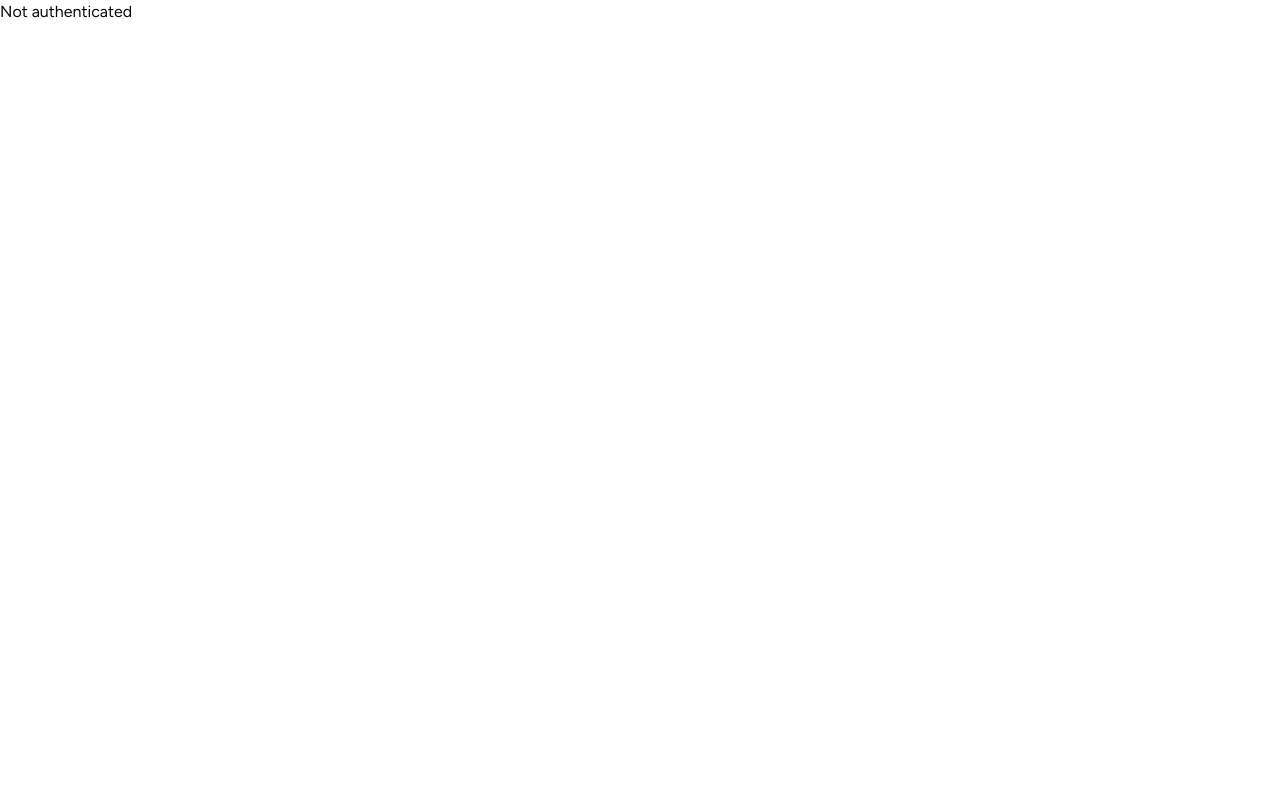
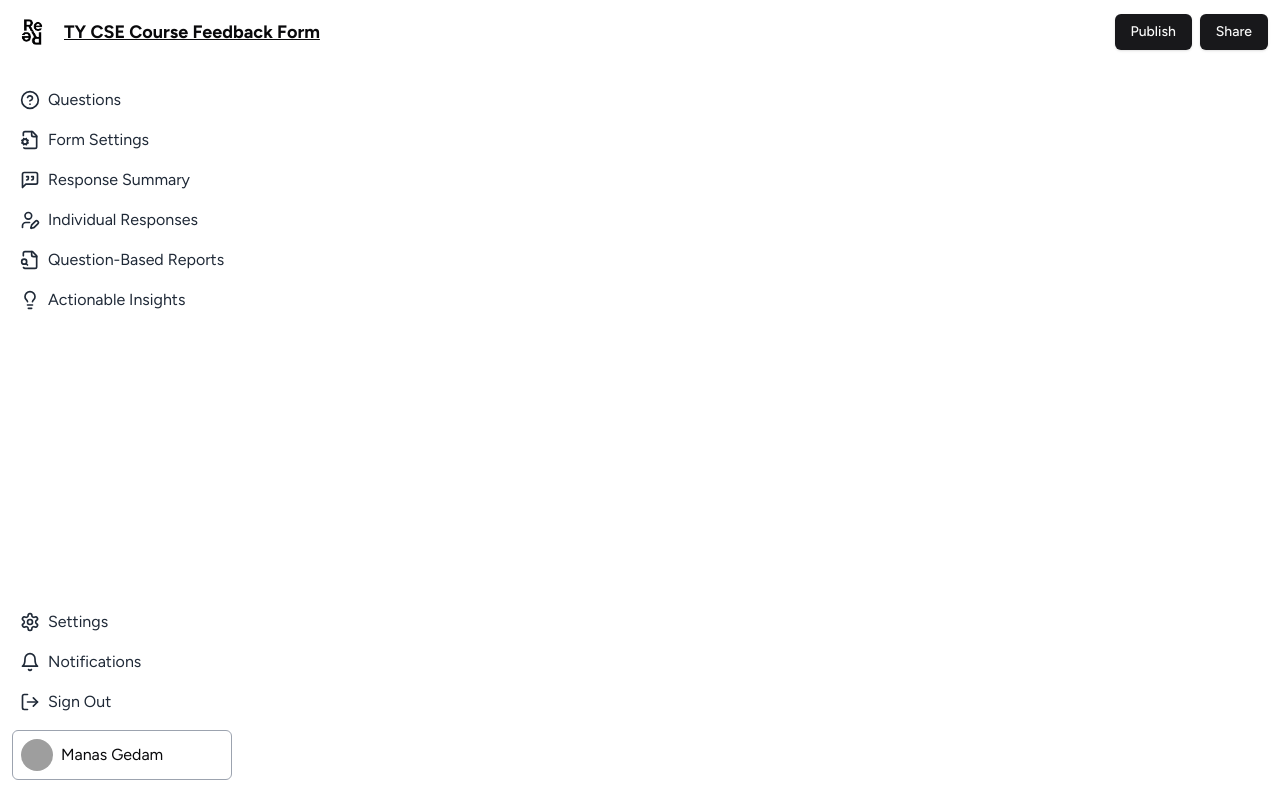
Before and after one commit to manasgedam/reflect, a Next.js app: page /dashboard in a window 1280 px wide. Built offline with nearby package versions, Linux system fonts and the light colour scheme; no server answers; grey boxes are pictures that could not be loaded.

Commit message:
added dashboard

```diff
--- /dev/null
+++ b/src/app/_components/Dashboard.tsx
@@ -0,0 +1,17 @@
+import Sidebar from './Sidebar';
+import Header from './Header';
+import React from 'react';
+
+export default async function Dashboard() {
+  return (
+    <div className="h-screen flex flex-col">
+      <Header />
+      <div className="flex flex-1">
+        <Sidebar />
+        <main className="flex-1">
+
+        </main>
+      </div>
+    </div>
+  );
+};
--- /dev/null
+++ b/src/app/_components/Header.tsx
@@ -0,0 +1,41 @@
+"use client";
+import Link from "next/link"
+import Image from "next/image"
+import { Button } from "@/components/ui/button"
+import React, { useState } from 'react';
+
+export default function Header() {
+  const [title, setTitle] = useState('TY CSE Course Feedback Form');
+
+  const handleTitleChange = (e: React.FormEvent<HTMLSpanElement>) => {
+    setTitle(e.currentTarget.textContent || '');
+  };
+
+  return (
+    <header className="w-full p-3 flex justify-between items-center">
+      <div className="flex items-center justify-center gap-3 text-lg font-semibold">
+        <Link href="/">
+          <Image
+            src="/images/logo.png"
+            width={40}
+            height={40}
+            alt="logo"
+            draggable={false}
+          />
+        </Link>
+        <span
+          id='formTitle'
+          className="underline font-bold focus:outline-none"
+          contentEditable
+          suppressContentEditableWarning={true}
+          onInput={handleTitleChange}>
+          TY CSE Course Feedback Form
+        </span>
+      </div>
+      <div className="flex items-center space-x-2">
+        <Button>Publish</Button>
+        <Button>Share</Button>
+      </div>
+    </header>
+  );
+};
--- /dev/null
+++ b/src/app/_components/Sidebar.tsx
@@ -0,0 +1,47 @@
+"use client";
+import React from 'react';
+import Link from 'next/link';
+import { Avatar, AvatarFallback, AvatarImage } from "@/components/ui/avatar"
+import { Bell, CircleHelp, FileCog, FileSearch, Lightbulb, LogOut, MessageSquareQuote, Settings, UserPen } from 'lucide-react';
+
+interface NavItemProps {
+    icon: React.ReactNode;
+    label: string;
+}
+
+const NavItem: React.FC<NavItemProps> = ({ icon, label }) => (
+    <Link
+        href="#"
+        className="flex items-center p-1 px-2 gap-2 text-gray-800 rounded-lg hover:bg-gray-200"
+    >
+        <span className="w-5 h-5 flex items-center justify-center">{icon}</span>
+        <span>{label}</span>
+    </Link>
+);
+
+export default function Sidebar() {
+    return (
+        <aside className="w-65 h-full p-3 py-5 flex flex-col justify-between gap-3">
+            <nav className="flex flex-col gap-2">
+                <NavItem icon={<CircleHelp />} label="Questions" />
+                <NavItem icon={<FileCog />} label="Form Settings" />
+                <NavItem icon={<MessageSquareQuote />} label="Response Summary" />
+                <NavItem icon={<UserPen />} label="Individual Responses" />
+                <NavItem icon={<FileSearch />} label="Question-Based Reports" />
+                <NavItem icon={<Lightbulb />} label="Actionable Insights" />
+            </nav>
+            <div className="mt-auto flex flex-col gap-2">
+                <NavItem icon={<Settings />} label="Settings" />
+                <NavItem icon={<Bell />} label="Notifications" />
+                <NavItem icon={<LogOut />} label="Sign Out" />
+            </div>
+            <div className="flex items-center gap-2 border border-gray-400 p-2 bg-white rounded-md cursor-pointer">
+                <Avatar className="w-8 h-8">
+                    <AvatarImage src="https://github.com/shadcn.png" />
+                    <AvatarFallback>CN</AvatarFallback>
+                </Avatar>
+                <span>Manas Gedam</span>
+            </div>
+        </aside>
+    );
+};
--- a/src/app/dashboard/page.tsx
+++ b/src/app/dashboard/page.tsx
@@ -1,12 +1,13 @@
 import { auth } from "@/auth"
+import Dashboard from "@/app/_components/Dashboard"
 
-export default async function Page() {
-  const session = await auth()
-  if (!session) return <div>Not authenticated</div>
-
+export default async function page() {
+  // const session = await auth()
+  // if (!session) return <div>Not authenticated</div>
   return (
     <div>
-      <pre>{JSON.stringify(session, null, 2)}</pre>
+      {/* <pre>{JSON.stringify(session, null, 2)}</pre> */}
+      <Dashboard />
     </div>
   )
 }
```
Also changed, not shown: 1 other file (tests, documents, lock files or other folders).
